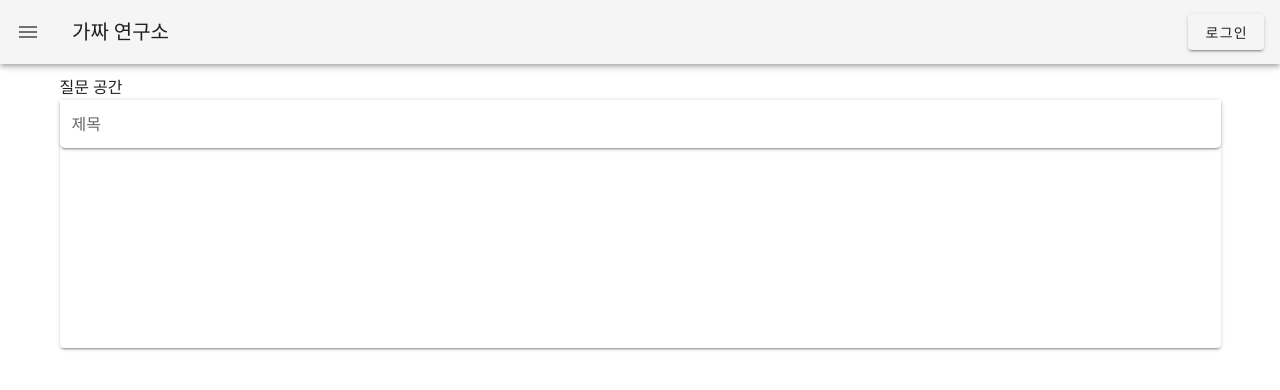
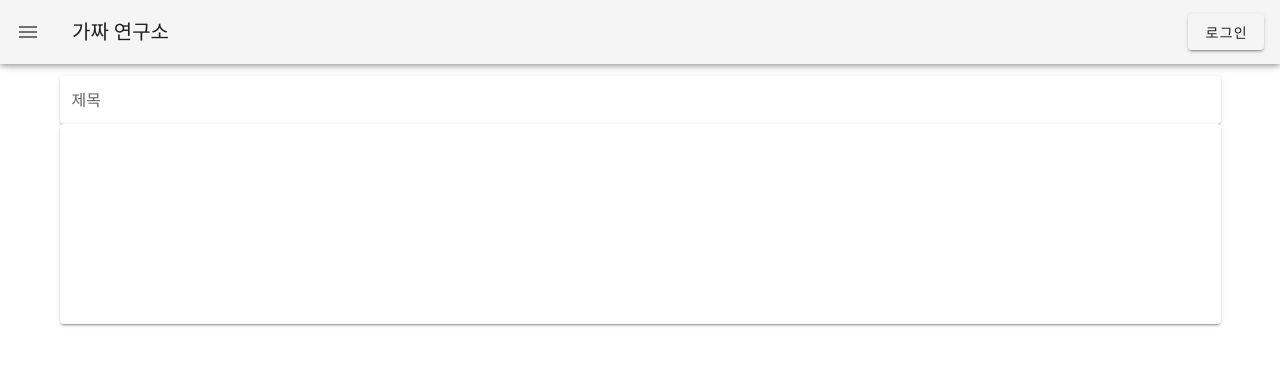
Before and after one commit to pseudolab/PseudoFront, a Nuxt app: page /community/query in a window 1280 px wide. Shown: the top 390 px of the page. Built offline with nearby package versions, Linux system fonts and the light colour scheme.

Commit message:
에디터 완성

```diff
--- a/components/api/quil/TextEditor.vue
+++ b/components/api/quil/TextEditor.vue
@@ -1,18 +1,10 @@
 <template>
   <v-card>
-    <v-text-field
-      v-model="obj.title"
-      solo
-      clearable
-      hide-details="auto"
-      class="headline"
-      label="제목"
-    />
     <div
       ref="editor"
       v-quill:myQuillEditor="editorOption"
       class="quill-editor"
-      :content="obj.content"
+      :content="content"
       @change="onEditorChange($event)"
       @blur="onEditorBlur($event)"
       @focus="onEditorFocus($event)"
@@ -22,12 +14,14 @@
 </template>
 <script>
 export default {
+  props: {
+    content: {
+      type: String,
+      required: true,
+    }
+  },
   data () {
     return {
-      obj: {
-        title: null,
-        content: null,
-      },
       editorOption: {
         // some quill options
         placeholder: '내용을 입력 해 주세요.',
@@ -67,7 +61,7 @@ export default {
     },
     onEditorChange ({ editor, html, text }) {
       console.log('editor change!', editor, html, text)
-      this.obj.content = html
+      this.$emit('update:content', html)
     }
   },
 }
--- a/pages/community/query/index.vue
+++ b/pages/community/query/index.vue
@@ -3,8 +3,15 @@
   <div>
     <v-row>
       <v-col>
-        질문 공간
-        <text-editor />
+        <v-text-field
+          v-model="obj.title"
+          solo
+          clearable
+          hide-details="auto"
+          class="headline"
+          label="제목"
+        />
+        <text-editor :content.sync="obj.content" />
       </v-col>
     </v-row>
   </div>
@@ -20,6 +27,10 @@ export default {
   mixins: [headMixin],
   data () {
     return {
+      obj: {
+        title: '',
+        content: ''
+      }
     }
   },
   head () {
```
